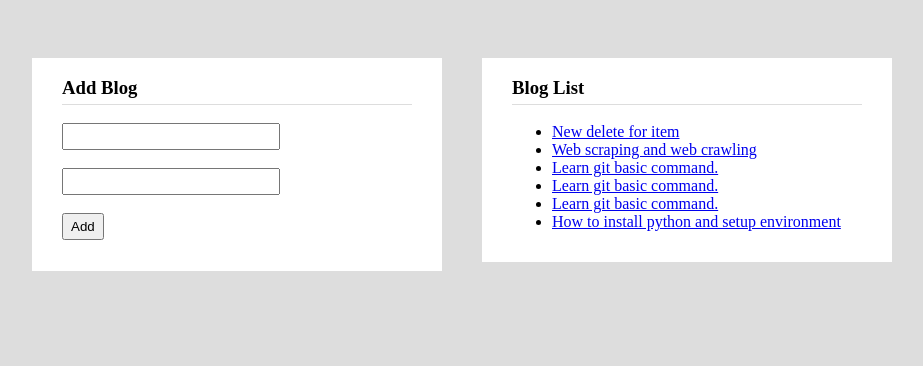
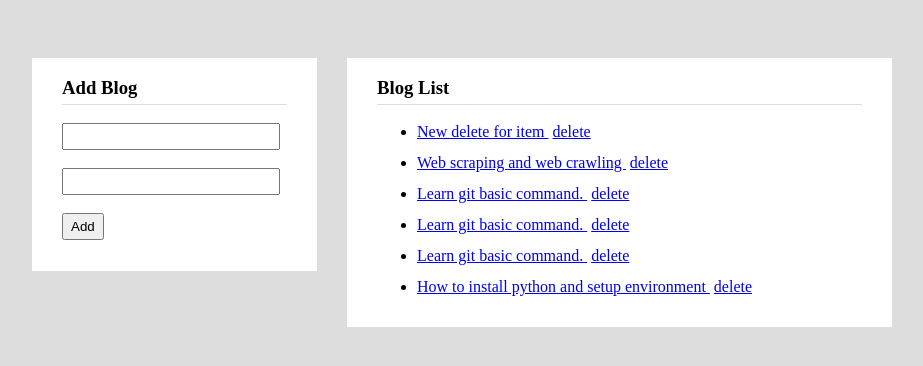
Before and after one commit to Rubel-Mahmud/Django-ORM, a Django app: page / in a window 1280 px wide. Shown: the top 366 px of the page, without its empty margins (178-1101 px from the left). Run offline with Django 3.2, Linux system fonts and the light colour scheme; data comes from the database, SQL or seed files in the repository; both versions use the stored data as it was after the commit; parts of the project's set-up code (start-up, migrations or seed data) failed here and were passed over.

Commit message:
add and delete function create

```diff
--- a/blog/views.py
+++ b/blog/views.py
@@ -1,4 +1,5 @@
-from django.shortcuts import render
+from django.shortcuts import render, HttpResponse
+from django.http import HttpResponseRedirect
 from .models import Blog
 
 
@@ -17,3 +18,13 @@ def index(request):
     return render(request, 'blog/index.html', {
         'message':message, 'context':context
     })
+
+
+def Delete(request, id):
+    try:
+        blog = Blog.objects.get(pk=id)
+        blog.delete()
+    except blog.DoesnotExist:
+        return HttpResponse('blog object doesnot exist.')
+
+    return HttpResponseRedirect('/')
--- a/main/urls.py
+++ b/main/urls.py
@@ -22,7 +22,7 @@ from user_api_app import views
 router = routers.DefaultRouter()
 router.register(r'users', views.UserViewSet)
 router.register(r'groups', views.GroupViewSet)
-from blog.views import index
+from blog.views import index, delete
 
 
 urlpatterns = [
@@ -31,5 +31,5 @@ urlpatterns = [
     path('users/', include(router.urls)),
     path('auth-api/', include('rest_framework.urls', namespace='rest_framework')),
     path('', index, name='index'),
-
+    path('^blog/delete/(?P<id>\d+)/$', delete, name='delete'),
 ]
--- a/static/blog/style.css
+++ b/static/blog/style.css
@@ -14,19 +14,22 @@ border-bottom: 1px solid #ddd;
 padding-bottom: 5px;
 }
 .blogLeft{
-    width:350px;
+    width: 225px;
     background:#fff;
     padding:0px 30px 15px 30px;
     float:left;
 }
 .blogRight{
-    width:350px;
+    width: 485px;
     background:#fff;
     padding:0px 30px 15px 30px;
     float:right;
 }
 
 .blogRight {}
+.blogRight ul {}
+.blogRight ul li{margin: 0px;margin-bottom: 13px;}
+.blogRight ul li a {}
 
 input[type='text']{
     padding:4px 7px;
--- a/templates/blog/index.html
+++ b/templates/blog/index.html
@@ -20,7 +20,11 @@
         <h3>Blog List</h3>
         <ul>
             {% for li in context %}
-                <li><a href="#">{{ li.tagline }}</a></li>
+                <li>
+                    <a href="#">{{ li.tagline }}&nbsp;</a>
+                    <a href="blog/delete/{{ li.id }}/">delete</a>
+                    <!--<a href="{% url 'delete' li.id %}" style="text-transform:uppercase;color:#000; font-size:11px; text-decoration:none; margin-left:5px; background:#C12807;padding:5px 7px;">delete</a>
+                --></li>
             {% endfor %}
         </ul>
     </div>
```
Also changed, not shown: db.sqlite3.
